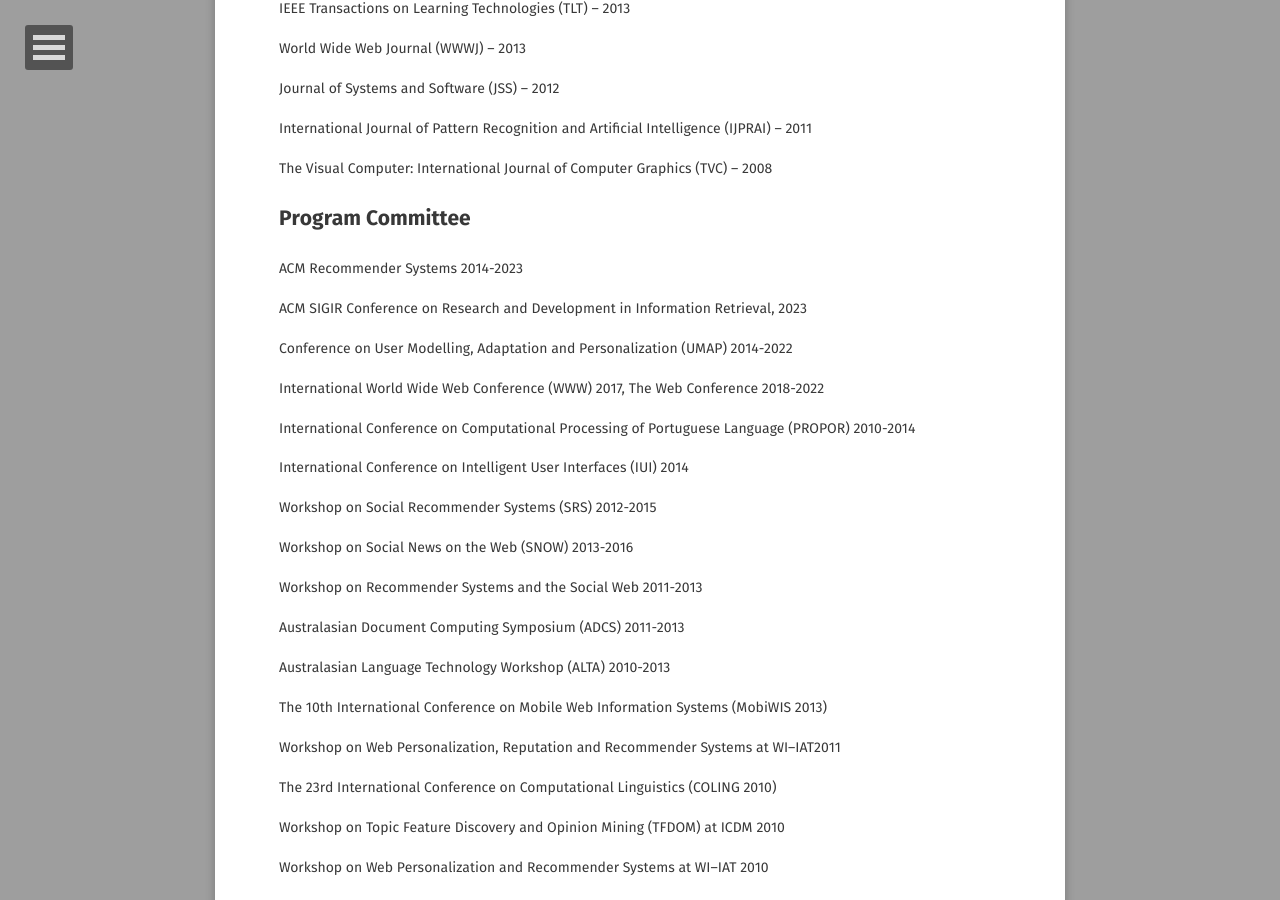
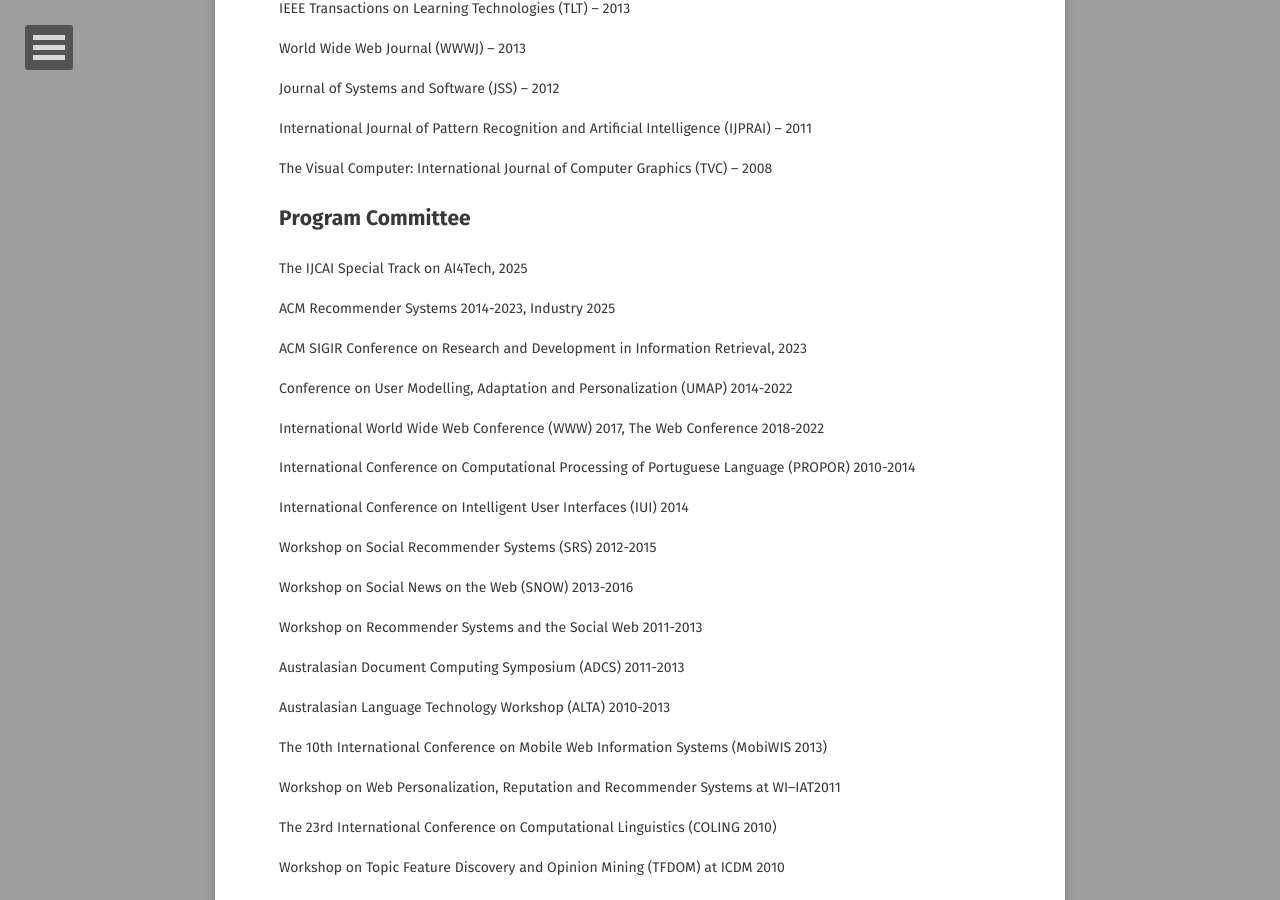
Before and after one commit to pizzato/pizzato.github.io, a Jekyll site: the page built from academy/index.markdown, in a window 1280 px wide and 900 px high, scrolled down 1699 px. Built offline with Jekyll 4.4.1, drawn with Linux system fonts in a browser that asks for light colours; some web fonts are replaced; a style sheet for code colours, icons or effects is not loaded.

Commit message:
Update index.markdown

```diff
--- a/academy/index.markdown
+++ b/academy/index.markdown
@@ -136,7 +136,10 @@
 ## Program Committee
 
 
-ACM Recommender Systems 2014-2023
+The IJCAI Special Track on AI4Tech, 2025
+
+
+ACM Recommender Systems 2014-2023, Industry 2025
 
 
 ACM SIGIR Conference on Research and Development in Information Retrieval, 2023
```
